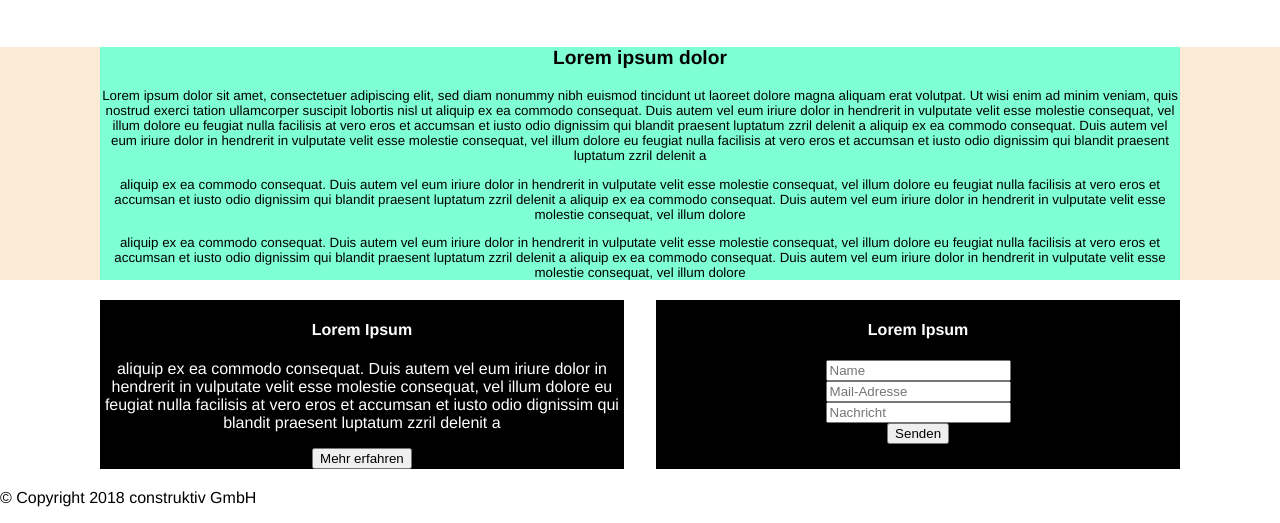
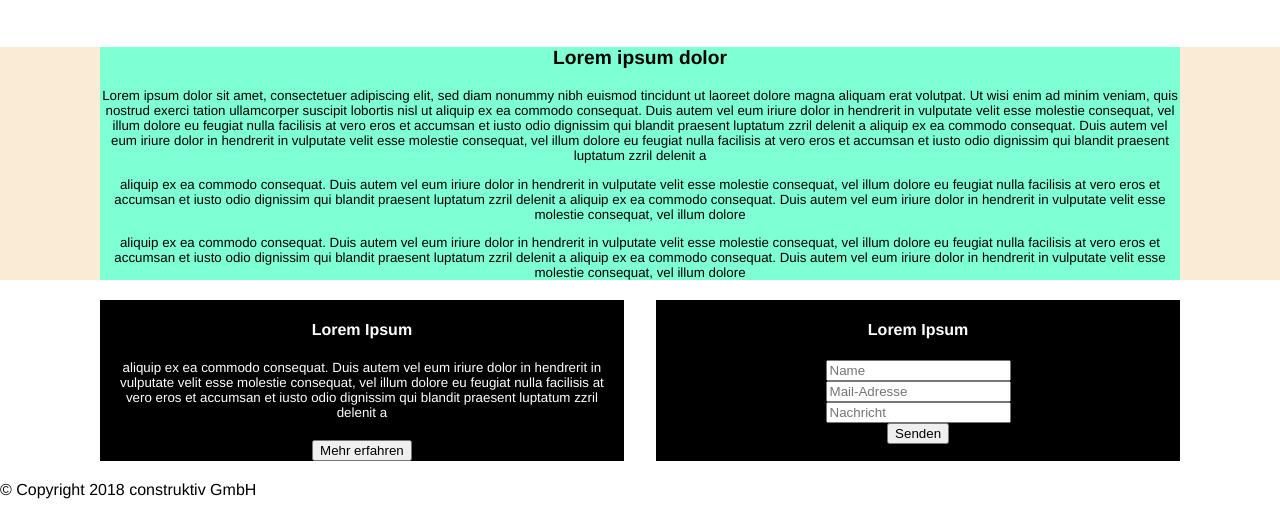
Before and after one commit to Dawinartor/Construktiv-Aufgabe, a plain HTML site: page V2/index.html in a window 1280 px wide. Shown: the part 297-820 px from the top of the page. Drawn offline with Linux system fonts and the light colour scheme.

Commit message:
Configure Cardbox, add TODO

```diff
--- a/V2/style.css
+++ b/V2/style.css
@@ -70,6 +70,11 @@ body {
     font-size: smaller;
 }
 
+/*
+Konfigurire Kartenboxen
+TODO: 1. Kontent in die Mitte
+      2. Buttons
+*/
 
 .CardBox {
     margin: 20px 100px 20px 100px;
@@ -85,5 +90,9 @@ body {
 
 #card1 {
     margin: 0 3% 0 0;
+}
 
+#card1 > p {
+    margin: 0 15px 20px 15px;
+    font-size: smaller;
 }
```
